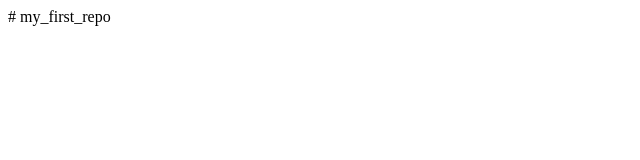
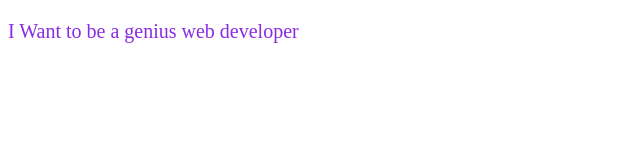
Before and after one commit to Khaled-Hasan-Mimu/my_first_repo, a plain HTML site: page index.html in a window 1280 px wide. Shown: the whole page, without its empty margins (0-640 px from the left). Drawn offline with Linux system fonts and the light colour scheme.

Commit message:
style added

```diff
--- a/index.html
+++ b/index.html
@@ -1 +1,13 @@
-# my_first_repo
+<!-- my_first_repo -->
+<!DOCTYPE html>
+<html lang="en">
+<head>
+    <meta charset="UTF-8">
+    <meta name="viewport" content="width=device-width, initial-scale=1.0">
+    <title>My first github repo</title>
+    <link rel="stylesheet" href="style.css">
+</head>
+<body>
+    <p>I Want to be a genius web developer</p>
+</body>
+</html>
--- /dev/null
+++ b/style.css
@@ -0,0 +1,4 @@
+p {
+    color:blueviolet;
+    font-size: 20px;
+}
```
